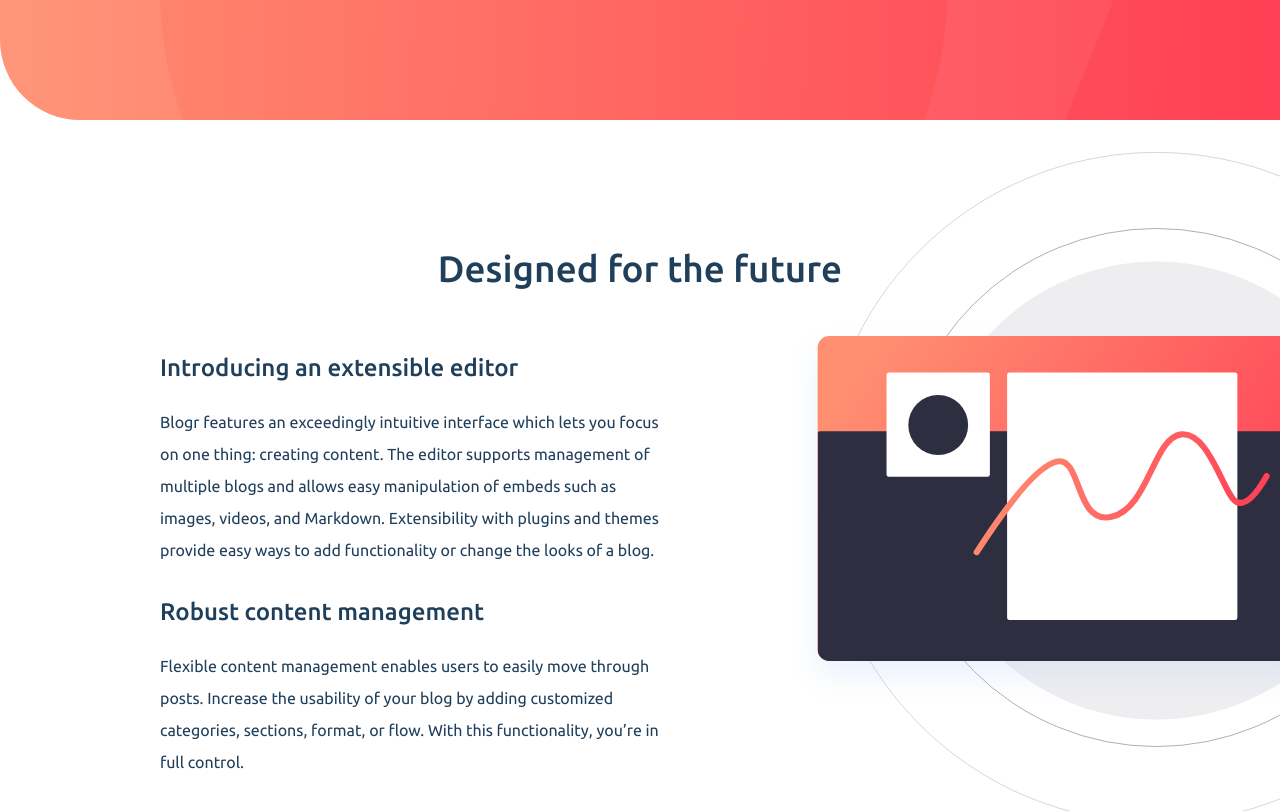
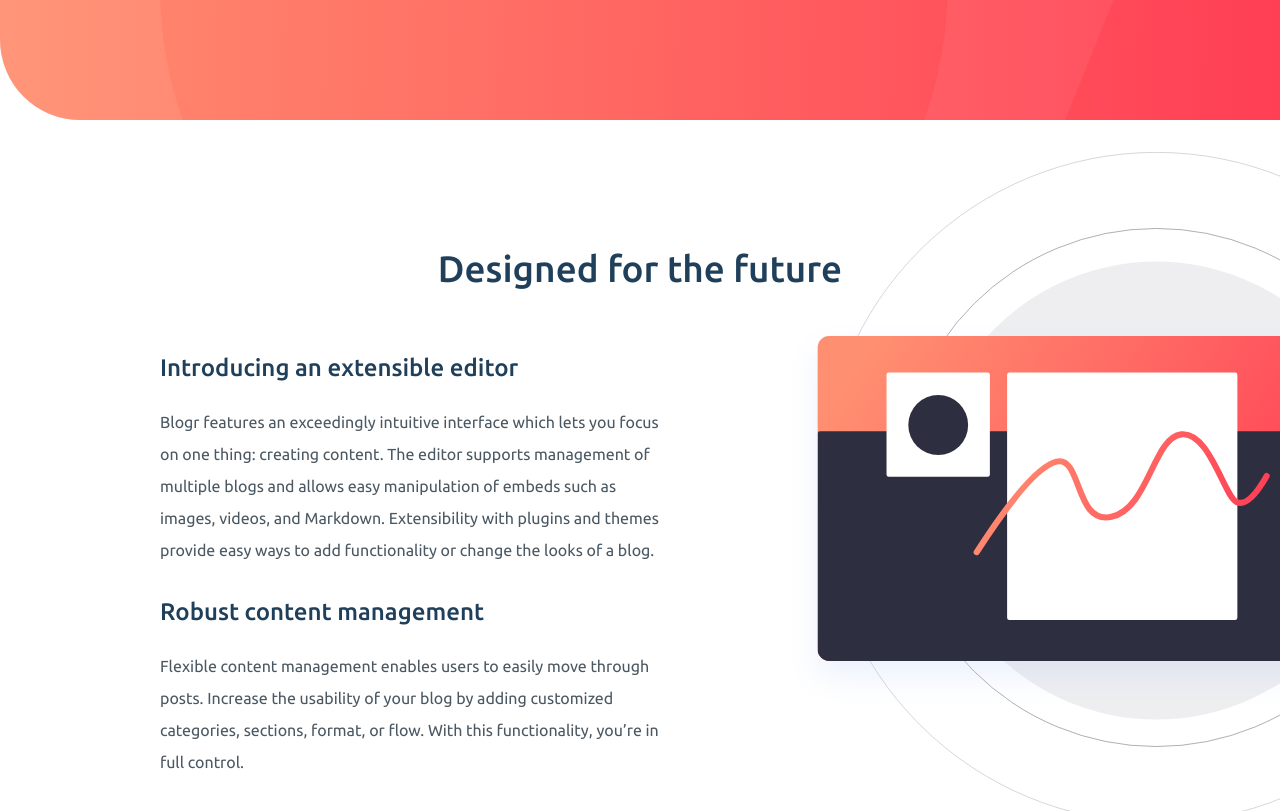
Before and after one commit to Margaretka15/BlogrLandingPage, a website: page index.html in a window 1280 px wide. Shown: the part 560-1371 px from the top of the page. Drawn offline with Linux system fonts and the light colour scheme.

Commit message:
Minor changes

```diff
--- a/sass/layout/section.scss
+++ b/sass/layout/section.scss
@@ -67,13 +67,19 @@
     font-size: 1rem;
 
 
+
   }
 
 
 }
 
 .section:nth-child(even){
-  color:  $color-primary-dark-blue;
+  h1, h2, h3{
+
+    color:  $color-primary-dark-blue;
+  }
+  color: $color-dark-grayish-blue;
+//color: red;
 }
 .section:nth-child(odd){
   color: $color-white;
```
Also changed, not shown: css/style.css.
